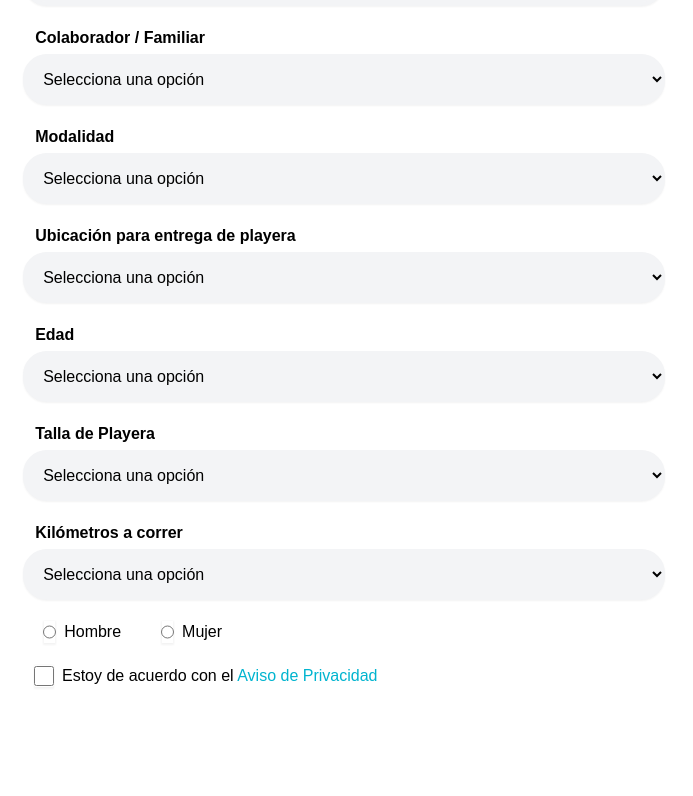
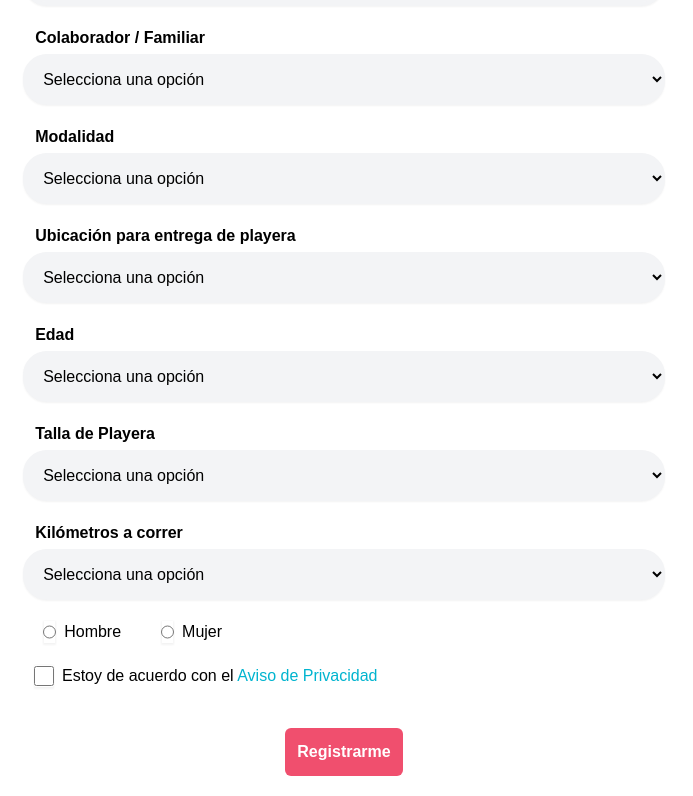
Before and after one commit to davidtoris/runnersapp, a Next.js app: page /register in a window 1280 px wide. Shown: the part 647-1443 px from the top of the page, without its empty margins (296-989 px from the left). Before the commit the page ends 1375 px from the top, so only its background shows below. Built offline with nearby package versions, Linux system fonts and the light colour scheme.

Commit message:
btn registro

```diff
--- a/src/app/register/page.tsx
+++ b/src/app/register/page.tsx
@@ -407,14 +407,14 @@
                   {userStatus === 401 && (<div className='text-2xl text-redCustom font-bold my-4 text-center w-8/12 m-auto'>El Colaborador ha registrado más de 4 familiares</div>)}
                   {userStatus === 200 && (<div className='m-auto w-10/12 text-1xl font-bold text-center bg-greenCustom text-white rounded-md p-2'>Registro con éxito</div>)}
 
-                  {/* <div className='flex justify-center mt-5'>
+                  <div className='flex justify-center mt-5'>
                     <button type="submit"
                       className='bg-redCustom text-white w-12/12 text-center m-auto font-extrabold p-3 rounded-md flex items-center justify-center hover:scale-105 transition transform duration-200 cursor-pointer disabled:bg-slate-200 disabled:cursor-not-allowed'
                       // disabled
                       >
                         {userLoading ? ( <Loader />) : 'Registrarme'}
                     </button>
-                  </div>   */}
+                  </div>
                 </div>
               </div>
             </Form>
```
